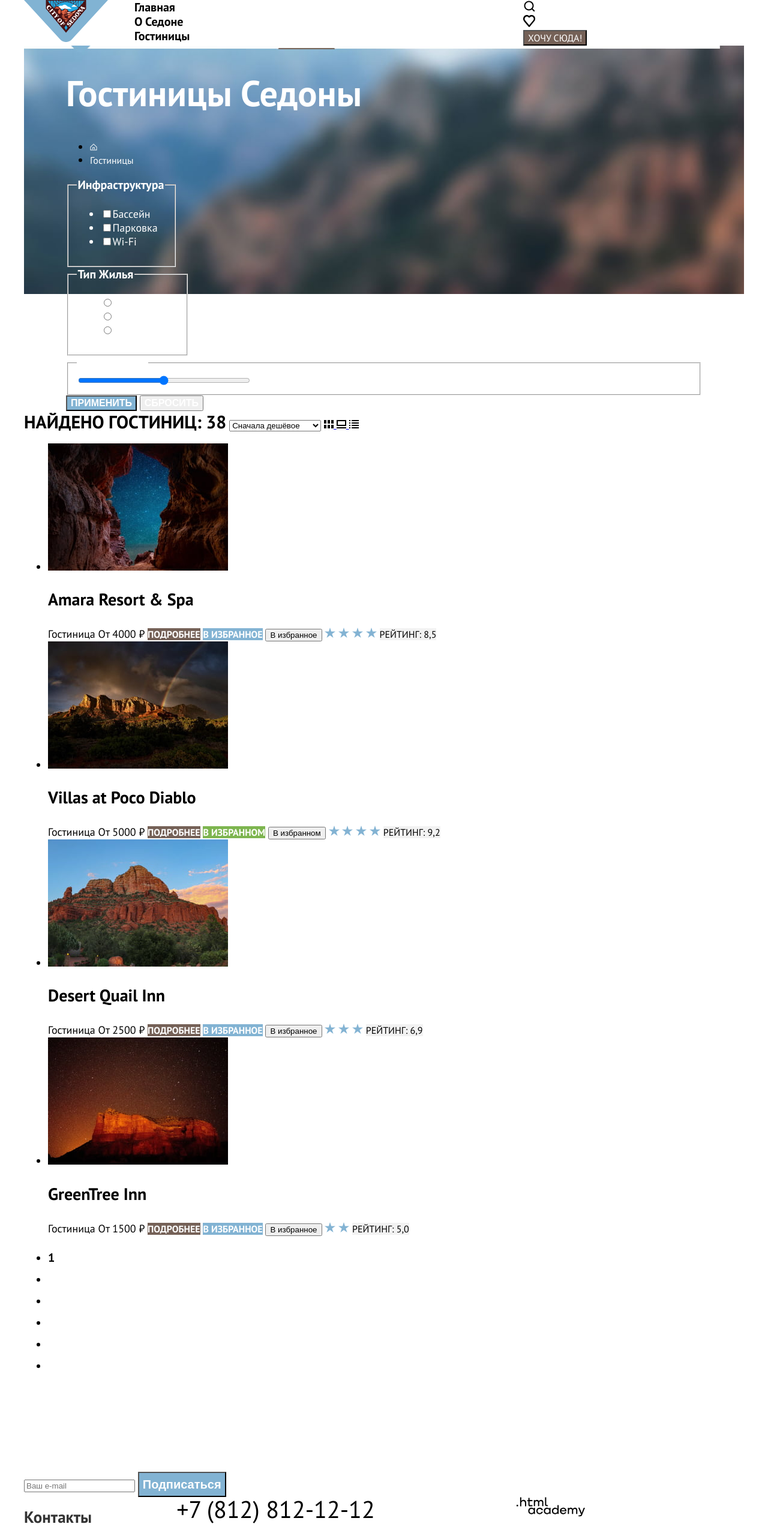
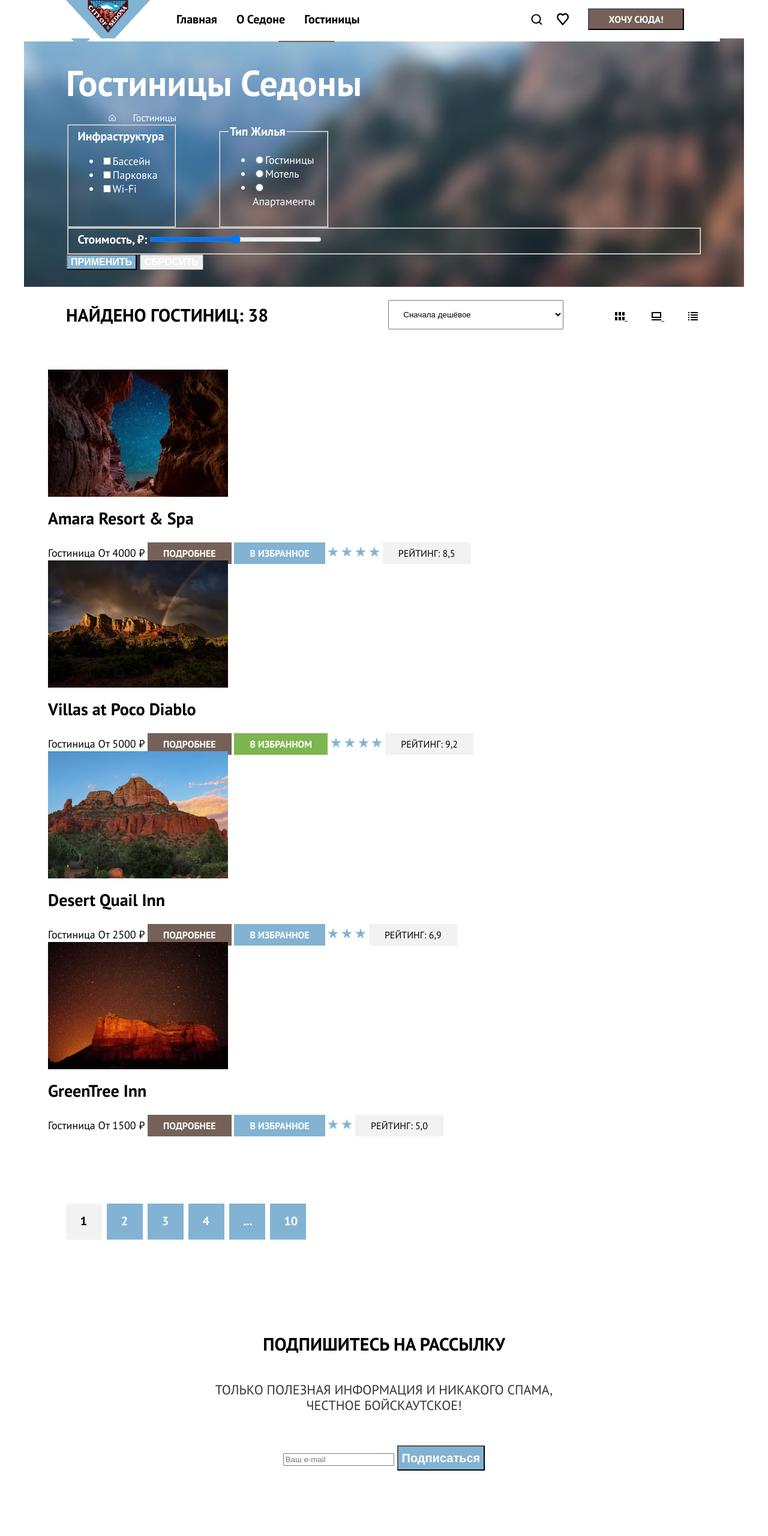
Before and after one commit to htmlacademy-htmlcss/1894105-sedona-35, a plain HTML site: page catalog.html in a window 1280 px wide. Shown: the top 2560 px of the page at 60% size. Drawn offline with Linux system fonts and the light colour scheme.

Commit message:
задание №6

```diff
--- a/catalog.html
+++ b/catalog.html
@@ -11,7 +11,7 @@
       <!--Block_navigation_left-->
       <nav class="navigation">
         <a class="header-logo" href="index.html">
-          <img src="img/logo.svg" width="140" height="70" alt="логотип сайта Sedona">
+          <img src="img/logo.svg" width="140px" height="70.05px" alt="логотип сайта Sedona">
         </a>
 
         <ul class="navigation-list-left">
@@ -30,20 +30,20 @@
         <!--Block_navigation_right-->
         <ul class="navigation-list-right">
           <li class="navigation-item">
-            <a class="navigation-link" href="catalog.html">
-              <img src="img/search.svg" width="20" height="20" alt="поиск">
+            <a class="navigation-link-2" href="catalog.html">
+              <img src="img/search.svg" width="20px" height="20px" alt="поиск">
+            </a>
+          </li>
+
+          <li class="navigation-item search">
+            <a class="navigation-link-2" href="catalog.html">
+              <img src="img/Vector.svg" width="20px" height="20px" alt="Понравилось">
             </a>
           </li>
 
           <li class="navigation-item">
-            <a class="navigation-link" href="catalog.html">
-              <img src="img/Vector.svg" width="20" height="20" alt="Понравилось">
-            </a>
-          </li>
-
-          <li>
-            <a class="navigation-link-2" href="#">
-              <button class="button-white">ХОЧУ СЮДА!</button>
+            <a class="navigation-button" href="#" style="text-decoration: none;">
+              <button class="button-white"; style="margin-top: 14px;">ХОЧУ СЮДА!</button>
             </a>
           </li>
         </ul>
@@ -57,17 +57,19 @@
       <!--Information-->
       <ul class="main-catalog-information">
         <li class="catalog-information-item">
-          <a class="catalog-information-link" href="index.html ">
+          <a class="catalog-information-link home" href="index.html ">
             <img src="img-catalog/Vector-home.svg" alt="главная" width="12px" height="12px">
           </a>
       </li>
-      <li class="main-catalog-information">
+      <li class="catalog-information-item">
         <a class="catalog-information-link">Гостиницы</a>
       </li>
       </ul>
       <!--Information_Infrastructure-->
       <form class="Infrastructure" action="https://echo.htmlacademy.ru/" method="get">
+        <section class="Infrastructure-section">
         <fieldset class="Infrastructure-main-list">
+          <section class="main-footer-2">
           <legend class="Infrastructure-title">Инфраструктура</legend>
           <ul class="Infrastructure-list">
 
@@ -116,24 +118,30 @@
 
           </ul>
         </fieldset>
+      </section>
         <!--Cost-->
         <fieldset>
+          <section class="range-input">
           <legend class="Infrastructure-title-cost">Стоимость, ₽:</legend>
           <input class="range" type="range">
+        </section>
         </fieldset>
         <button class="button-blue-catalog" type="submit">Применить</button>
         <button class="button-transparent" type="reset">Сбросить</button>
+      </section>
       </form>
     </div>
-
+    <section class="block-3">
+      <section class="block-4">
       <span class="list-head">Найдено гостиниц: 38</span>
+      </section>
       <!--Cost_select-->
       <select class="select-control" aria-labelledby="Сортировка">
         <option value="cheap">Сначала дешёвое</option>
         <option value="costly">Сначала дорогое</option>
         <option value="popular">Сначала популярное</option>
       </select>
-
+      <section class="mini-menu">
       <a href="#" class="button-item">
         <img src="img-catalog/Vector-catalog-1 (1).svg" width="16px" height="14px" alt="карточки">
       </a>
@@ -143,7 +151,8 @@
       <a href="#" class="button-item">
         <img src="img-catalog/Vector-catalog-3 (1).svg" width="16px" height="14px" alt="строчка">
       </a>
-
+    </section>
+    </section>
       <!--Hotel-list-->
       <ul class="hotel-list">
         <li class="hotel-item">
@@ -155,7 +164,6 @@
           <span class="hotel-cost">От 4000 ₽</span>
           <a class="button hotel-button brown-button-catalog" href="#">Подробнее</a>
           <a class="button hotel-button blue-button-catalog" href="#">В избранное</a>
-          <button class="button-rating" type="submit">В избранное</button>
           <img src="img-catalog/Vector.svg" width="18px" height="17px" alt="звёзды">
           <img src="img-catalog/Vector.svg" width="18px" height="17px" alt="звёзды">
           <img src="img-catalog/Vector.svg" width="18px" height="17px" alt="звёзды">
@@ -172,7 +180,6 @@
           <span class="hotel-cost">От 5000 ₽</span>
           <a class="button hotel-button brown-button-catalog " href="#">Подробнее</a>
           <a class="button hotel-button green-button-catalog" href="#">В избранном</a>
-          <button class="button-rating" type="submit">В избранном</button>
           <img src="img-catalog/Vector.svg" width="18px" height="17px" alt="звёзды">
           <img src="img-catalog/Vector.svg" width="18px" height="17px" alt="звёзды">
           <img src="img-catalog/Vector.svg" width="18px" height="17px" alt="звёзды">
@@ -189,7 +196,6 @@
           <span class="hotel-cost">От 2500 ₽</span>
           <a class="button hotel-button brown-button-catalog" href="#">Подробнее</a>
           <a class="button hotel-button blue-button-catalog" href="#">В избранное</a>
-          <button class="button-rating" type="submit">В избранное</button>
           <img src="img-catalog/Vector.svg" width="18px" height="17px" alt="звёзды">
           <img src="img-catalog/Vector.svg" width="18px" height="17px" alt="звёзды">
           <img src="img-catalog/Vector.svg" width="18px" height="17px" alt="звёзды">
@@ -205,7 +211,6 @@
           <span class="hotel-cost">От 1500 ₽</span>
           <a class="button hotel-button brown-button-catalog" href="#">Подробнее</a>
           <a class="button hotel-button blue-button-catalog" href="#">В избранное</a>
-          <button class="button-rating" type="submit">В избранное</button>
           <img src="img-catalog/Vector.svg" width="18px" height="17px" alt="звёзды">
           <img src="img-catalog/Vector.svg" width="18px" height="17px" alt="звёзды">
           <span class="rating">Рейтинг: 5,0</span>
@@ -213,9 +218,10 @@
       </ul>
 
       <!--numbering-->
+      <div class="pagination-container">
         <ul class="numbering">
           <li class="numbering-item">
-          <a class="numbering-link-black" href="#">1</a>
+            <a class="numbering-link black" href="#">1</a>
           </li>
           <li class="numbering-item">
             <a class="numbering-link" href="#">2</a>
@@ -233,16 +239,19 @@
             <a class="numbering-link" href="#">10</a>
           </li>
         </ul>
+        </div>
       <!--sending mail-->
       <article class="mail-catalog">
         <h2 class="submit-text">Подпишитесь на рассылку</h2>
         <p class="submit-item">Только полезная информация и никакого спама,
           <br>честное бойскаутское!
         </p>
+        <section class="ss">
         <form action="https://echo.htmlacademy.ru/" method="post">
           <input type="text" name="@mail" id="subscribe-input" placeholder="Ваш e-mail">
           <button class="button-blue" type="submit">Подписаться</button>
         </form>
+      </section>
       </article>
       </div>
     </main>
@@ -254,29 +263,32 @@
           <ul class="contact-list">
 
             <li class= "footer-navigation">
-              <a href="https://vk.com/htmlacademy">
+              <a href="https://vk.com/htmlacademy" class="nav vk" >
                 <img src="img/vk.svg" class="footer-logo-vk" width="24px" height="14px" alt="Логотип HTML-vk">
               </a>
             </li>
 
             <li class= "footer-navigation">
-              <a href="https://t.me/htmlacademy ">
+              <a href="https://t.me/htmlacademy " class="nav">
                 <img src="img/tg.svg" class="footer-logo-telegram" width="18px" height="15.1px" alt="Логотип HTML-telegram">
               </a>
             </li>
 
             <li class= "footer-navigation">
-              <a href="https://www.youtube.com/user/htmlacademyru">
+              <a href="https://www.youtube.com/user/htmlacademyru" class="nav">
                 <img src="img/youtube.svg" width="22px" height="17px" class="footer-logo-youtube" alt="Логотип HTML-youtube">
               </a>
             </li>
           </ul>
         </section>
-
+        <section class="telephone">
           <a class="contacts-phone" href="tel:+7 (812) 812-12-12">+7 (812) 812-12-12</a>
+        </section>
+            <section class="academy">
               <a href="https://htmlacademy.ru/">
                 <img src="img/HTML Academy.svg" width="114.9px" height="32.9px" class="footer-logo-academy" alt="Логотип HTML-Академии">
               </a>
+            </section>
       </div>
     </footer>
   </body>
--- a/style/style.css
+++ b/style/style.css
@@ -33,11 +33,13 @@ body{
 .main-header{
   background-color: #FFFFFF;
   color: #000000;
+  height: 64px;
 }
 /*Block_navigation_left*/
 .header-logo{
   width: 140px;
-  margin-right: 44px;
+  height: 70px;
+  margin-left: 70px;
 }
 .navigation{
   display: flex;
@@ -45,19 +47,30 @@ body{
   margin: 0 auto;
 }
 .navigation-list-left{
+  display: flex;
+  flex-wrap: wrap;
   margin: 0;
+  margin-left:28px;
   padding: 0;
-  list-style: none;
+  list-style-type: none;
   width:439px ;
 }
 .navigation-list-right{
+  display: flex;
+  flex-wrap: wrap;
   margin: 0;
   padding: 0;
-  list-style: none;
+  list-style-type: none;
   width: 368px;
   margin-left: auto;
 }
+.navigation-list-right .navigation-link-2{
+  min-width:20px ;
+  min-height:20px ;
+}
 .navigation-link{
+  display: block;
+  padding:20px 16px ;
   font-family:"PT Sans", sans-serif;
   color: #000000;
   background-color: #FFFFFF;
@@ -69,15 +82,36 @@ body{
   text-align: center;
 }
 /*Block_navigation_right*/
+.navigation-link-2{
+  display: block;
+  padding:22px 12px ;
+  margin: 0;
+  font-family:"PT Sans", sans-serif;
+  color: #000000;
+  background-color: #FFFFFF;
+  line-height: 24px;
+  font-size: 20px;
+  font-weight: 700;
+  text-transform: capitalize;
+  text-decoration: none;
+  text-align: center;
+}
 .button-white{
   font-family: 'PT Sans', sans-serif;
   color: #FFFFFF;
-  font-weight: 700hero;
+  font-weight: 700;
   font-size: 16px;
   line-height: 20px;
   text-align: center;
   text-transform: uppercase;
   background-color: #756157;
+  width: 160px;
+  height: 36px;
+}
+.navigation-button{
+  padding: 0;
+  margin-left:20px;
+  margin-right: 70px;
 }
 /*Main-index.html*/
 .page-container {
@@ -87,6 +121,9 @@ body{
 .main-container{
   flex-grow: 1;
 }
+.welcome{
+  padding-top: 51.4px;
+}
 .welcome-logo{
   display: block;
   margin: 0 auto;
@@ -95,8 +132,8 @@ body{
   background-position: absolute, absolute;
   color:#000000 ;
   background-color:#FFFFFF ;
+
 }
-
 .hero{
   background-image: url(../img/Vector-fon.svg),url(../img/index-background.jpg);
   background-position: bottom, center;
@@ -106,13 +143,18 @@ body{
   height: 485px;
   min-height: 485px;
 }
+.city-1{
+  margin-top: 69px;
+  margin-bottom:90px ;
 
+}
 .small-city{
   font-weight: 700;
   font-size: 30px;
   line-height: 36px;
   text-align: center;
   text-transform: uppercase;
+  margin-bottom: 25px;
 }
 /*ADVANTAGES*/
 .advantages-title-white{
@@ -127,7 +169,30 @@ body{
   padding: 0 auto;
   background-color:#82B3D3 ;
 }
+.grid-1{
+  min-width: 230px;
+  min-height:181px ;
+  display: flex;
+  flex-direction: column;
+  margin-top: 92px;
+  margin-bottom: 111px;
+}
+.grid-2{
+  width: 230px;
+  height: 181px;
+  display: flex;
+  flex-direction: column;
+  margin-top: 92px;
+  margin-bottom: 111px;
+  margin-left:85px ;
+  margin-right:85px ;
+}
+.advantages-item{
+  min-height:384px ;
+  min-width: 400px;
+}
 .advantages-item-point-3{
+  list-style-type: none;
   display: flex;
   justify-content: space-between;
   padding: 0 auto;
@@ -142,13 +207,21 @@ body{
   width: 400px;
 }
 .advantages-list{
-  margin: 0;
+  margin: 0 auto;
   padding: 0;
   text-align: center;
 }
 .ADVANTAGES_point-2{
+  list-style-type: none;
   display: flex;
   justify-content: space-between;
+}
+.gg{
+  margin-top:103px ;
+  margin-bottom:121px ;
+}
+.advantages-title{
+  margin-bottom: 62px;
 }
 .advantages-main{
   font-weight: 400;
@@ -177,8 +250,16 @@ body{
 .advantages-picture{
   color: #333333;
 }
+.gg-2{
+  margin-top: 92px;
+  margin-bottom: 111px;
+}
+.advantages-title-white{
+  margin-bottom: 62px;
+}
 /*recommendations*/
 .recommendation-list{
+  list-style-type: none;
   text-align: center;
   margin: 0;
   padding: 0;
@@ -191,34 +272,56 @@ body{
   line-height: 28px;
   text-align: center;
   text-transform: uppercase;
-
+  margin-top: 30px;
+  margin-bottom: 30px;
+}
+.recommendation-flex-1{
+  margin-top: 80PX;
+  margin-bottom: 81px;
+}
+.recommendation-flex-2{
+  margin-top: 78PX;
+  margin-bottom: 81px;
+}
+.recommendation-flex-3{
+  margin-top: 80PX;
+  margin-bottom: 81px;
 }
 /*BLOCK-INTEREST*/
 .interest-block{
   margin: 0 auto;
   padding: 0 auto;
+
 }
-.button-interest
 .interest{
   font-weight: 700;
   font-size: 30px;
   line-height: 36px;
   text-align: center;
   text-transform: uppercase;
+  margin-top:96px ;
+  margin-bottom: 20px;
 }
 .interest-item{
   font-size: 22px;
   line-height: 26px;
   color: #333333;
   text-align: center;
+  margin-bottom: 54px;
 }
 .button-interest{
+  text-align: center;
   font-weight: 700;
   font-size: 20px;
+  width: 376px;
+  height: 52px;
   line-height: 36px;
   color: #FFFFFF;
-  text-align: center;
   background-color: #756157;
+  background-position: absolute;
+  margin-left: 412px;
+  margin-right: 412px;
+  margin-bottom: 104px;
 }
 /*sending mail*/
 .mail{
@@ -231,15 +334,27 @@ body{
   font-size: 30px;
   line-height: 36px;
   text-transform: uppercase;
-  color: #FFFFFF;
+  color:  #000000;
   text-align: center;
+  padding: 96px 140px 20px 140px;
 }
 .submit-item{
   font-size: 22px;
   line-height: 26px;
   text-align: center;
   text-transform: uppercase;
-  color: #FFFFFF;
+  color: #333333;
+  margin-bottom: 54px;
+}
+.mail-catalog{
+  margin-top:60px;
+}
+.subscribe{
+  text-align: center;
+}
+.ss{
+  text-align:center ;
+  margin-bottom: 149px;
 }
 .button-blue{
   font-weight: 700;
@@ -255,11 +370,27 @@ body{
   width: 1200px;
   margin: 0 auto;
 }
+.footer-navigation{
+  list-style-type: none;
+}
+.contact-list{
+  display: flex;
+}
+.nav{
+  display:block;
+  padding:13px 12px;
+  margin-top: 45px; ;
+  margin-bottom: 35px;
+}
 .contacts{
   width: 200px;
   margin-right: 54px;
 }
-
+.telephone{
+  margin-left: 195px;
+  margin-top: 45px; ;
+  margin-bottom: 35px;
+}
 .contacts-phone{
   font-size: 40px;
   line-height: 40px;
@@ -268,9 +399,13 @@ body{
   text-transform: uppercase;
   text-decoration: none;
   width: 331px;
-  margin-right: 235.5px;
+  height: 40px;
 }
-
+.academy{
+  margin-top: 48.5px;
+  margin-bottom:  38.6px;
+  margin-left:235.5px ;
+}
 
 
 
@@ -284,7 +419,19 @@ body{
   background-repeat: no-repeat;
   width: 1200px;
   margin: 0 auto;
-
+}
+.catalog-information-item{
+  list-style-type: none;
+}
+.main-catalog-information{
+  display: flex;
+  margin: 0;
+  padding: 0;
+}
+.home{
+  padding: 0.5px 0.5px 2.5px 0.5px;
+  margin-right:28.5px ;
+  margin-left:70px ;
 }
 .catalog-header-title{
   font-weight: 700;
@@ -292,10 +439,16 @@ body{
   line-height: 78px;
   color: #FFFFFF;
   width: 494.4px;
+  height: 78px;
+  margin-top:35px ;
+  margin-bottom: 8px;
 }
 .page-container-catalog{
   width:1060px;
   margin:0 auto;
+}
+.range-input{
+  display: flex;
 }
 .range{
   width:287px ;
@@ -303,6 +456,10 @@ body{
 .catalog-information-link{
   font-size: 16px;
   color: #FFFFFF;
+}
+.Infrastructure-section{
+  display: flex;
+  margin-right:70px;
 }
 .Infrastructure-title{
   font-weight: 700;
@@ -319,11 +476,38 @@ body{
 }
 .Infrastructure-main-list{
   width:150.43px;
-  margin-right:70px
+  margin-right:70px;
 }
 .Infrastructure-main-list-housing{
-  width: 170px;
+  width: 150.43px;
   margin-right: 150px;
+}
+.block-3{
+  display: flex;
+  margin: 0 ;
+  padding: 0 ;
+  margin-bottom:66.5px ;
+}
+.block-4{
+  margin-top: 56.5px;
+}
+.list-head{
+  margin-left:70px;
+  margin-right: 200px;
+}
+.select-control{
+  margin-right:70px;
+  width:292px ;
+  height: 49px;
+  padding: 14px 20px;
+  margin-top: 50px;
+}
+.mini-menu{
+  margin-top: 67px;
+}
+.button-item{
+  margin-right: 8px;
+  padding:17px 16px ;
 }
 /*Cost*/
 .Infrastructure-title-cost{
@@ -387,6 +571,12 @@ body{
   line-height: 21px;
   text-align: right;
 }
+.hotel-list{
+  list-style-type: none;
+}
+.hotel{
+  margin-top:16px ;
+}
 .brown-button-catalog{
   font-weight: 700;
   font-size: 16px;
@@ -396,6 +586,7 @@ body{
   text-decoration: none;
   color: #FFFFFF;
   background-color:#756157; ;
+  padding: 8px 26px;
 }
 .rating{
   font-size: 16px;
@@ -404,6 +595,7 @@ body{
   text-transform: uppercase;
   text-decoration: none;
   background-color: #F2F2F2;
+  padding: 8px 26px;
 }
 .blue-button-catalog{
   font-weight: 700;
@@ -414,6 +606,7 @@ body{
   text-decoration: none;
   color: #FFFFFF;
   background-color: #82B3D3;
+  padding: 8px 26px;
 }
 .green-button-catalog{
   font-weight: 700;
@@ -424,9 +617,32 @@ body{
   color: #FFFFFF;
   background: #7DB54F;
   text-decoration: none;
+  padding: 8px 26px;
 }
 /*numbering*/
-.numbering-link-black{
+.numbering{
+  display: flex;
+  margin: 0;
+  padding: 0;
+  list-style-type: none;
+}
+.numbering-link{
+  display: block;
+  box-sizing: border-box;
+  padding: 11.36px 24.55px 12.64px 23.45px;
+  font-weight: 700;
+  font-size: 20px;
+  line-height: 36px;
+  text-align: center;
+  text-transform: uppercase;
+  text-decoration: none;
+  margin-right: 8px;
+  color: white;
+  width: 60px;
+  height: 60px;
+  background-color:  #82B3D3;
+}
+.black{
   font-weight: 700;
   font-size: 20px;
   line-height: 36px;
@@ -434,13 +650,21 @@ body{
   text-transform: uppercase;
   text-decoration: none;
   color: #000000;
+  background-color:#F2F2F2;
+  margin-left: 70px;
 }
-.numbering-link{
-  font-weight: 700;
-  font-size: 20px;
-  line-height: 36px;
-  text-align: center;
-  text-transform: uppercase;
-  text-decoration: none;
-  color: #FFFFFF;
+.numbering-item{
+  margin-top: 100px;
+
 }
+/*visually-hidden*/
+.visually-hidden {
+  position: absolute;
+  width: 1px;
+  height: 1px;
+  margin: -1px;
+  padding: 0;
+  border: 0;
+  clip: rect(0 0 0 0);
+  overflow: hidden;
+}
```
Also changed, not shown: index.html (+45 -20 lines). Lines whose indentation alone changed are shown as unchanged.
